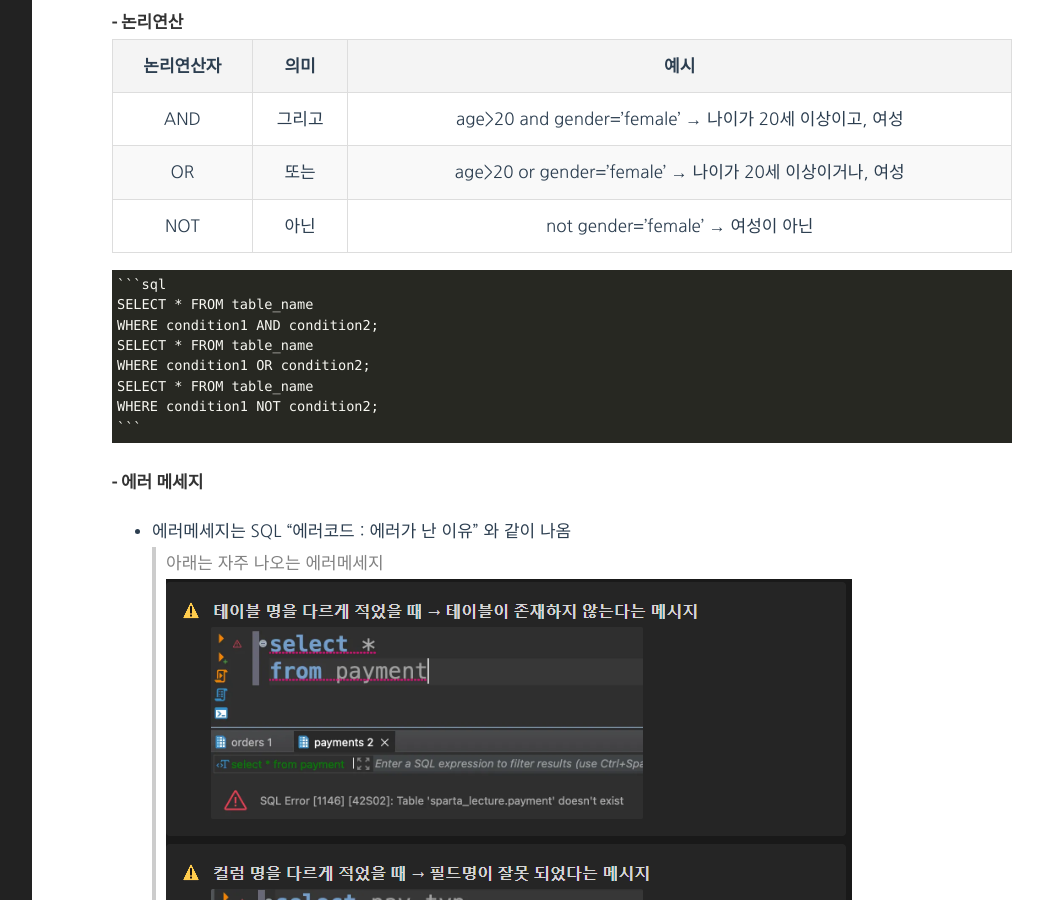
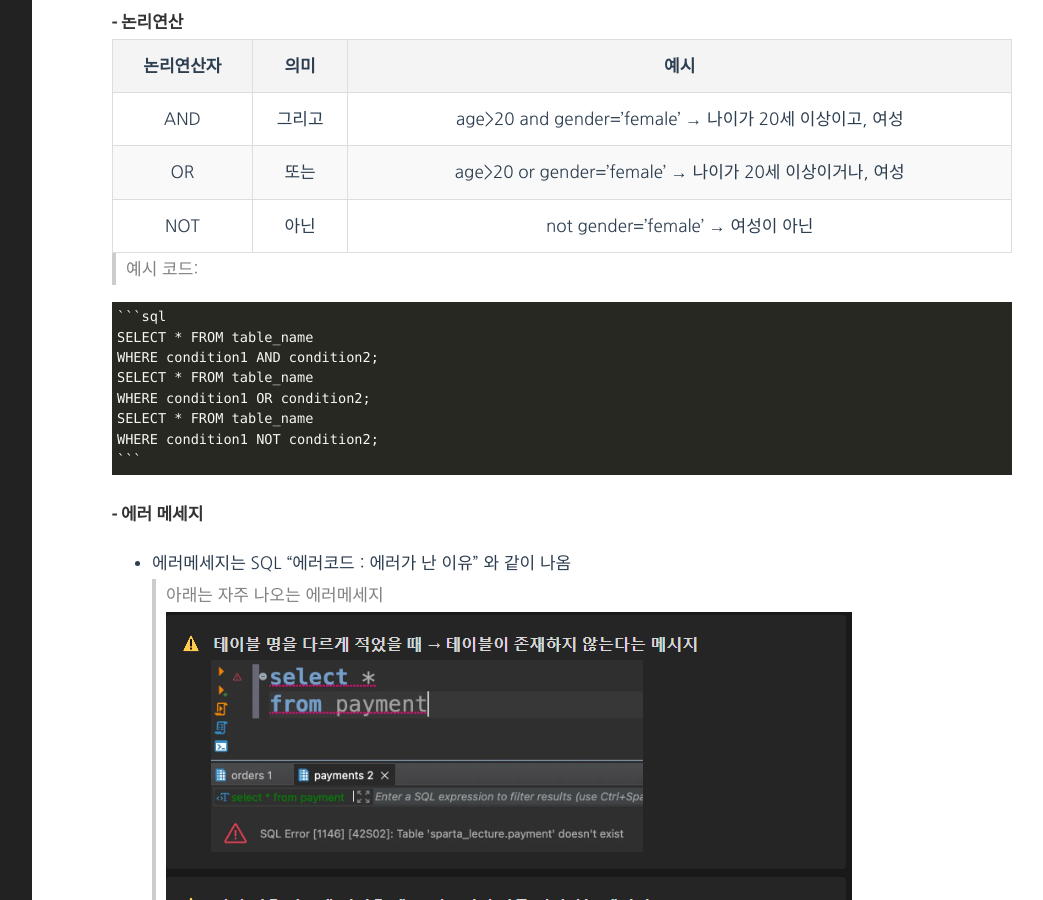
Before and after one commit to s-woni/s-woni.github.io, a Jekyll site: the page built from _posts/2025-01-20-til.md, in a window 1280 px wide and 900 px high, scrolled down 3074 px. Shown: the whole window, without its empty margins (188-1231 px from the left). Built offline with Jekyll 4.4.1, drawn with Linux system fonts in a browser that asks for light colours.

Commit message:
Update 2025-01-20-til.md

````diff
--- a/_posts/2025-01-20-til.md
+++ b/_posts/2025-01-20-til.md
@@ -121,6 +121,8 @@ category: bootcamp-til
 | NOT | 아닌 | not gender=’female’ → 여성이 아닌 |
 
 
+> 예시 코드:
+
     ```sql
     SELECT * FROM table_name
     WHERE condition1 AND condition2;
````
